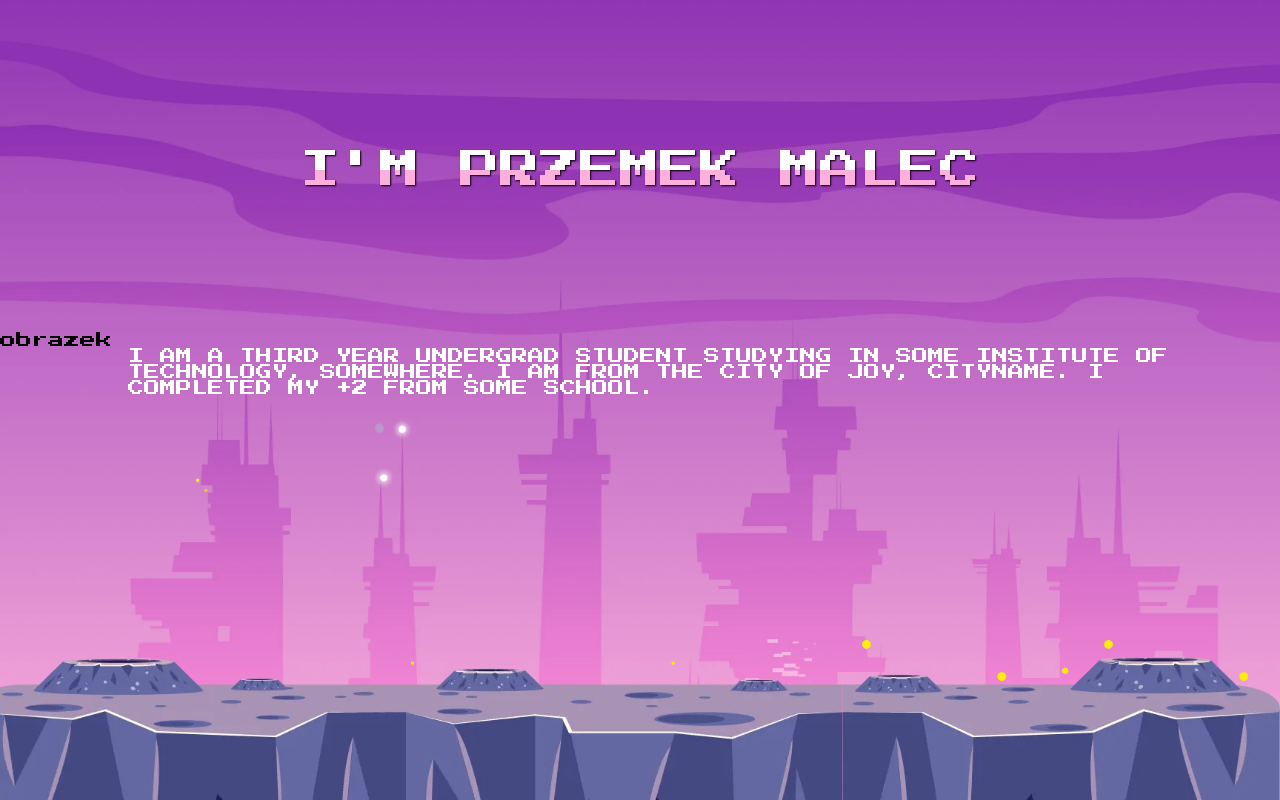
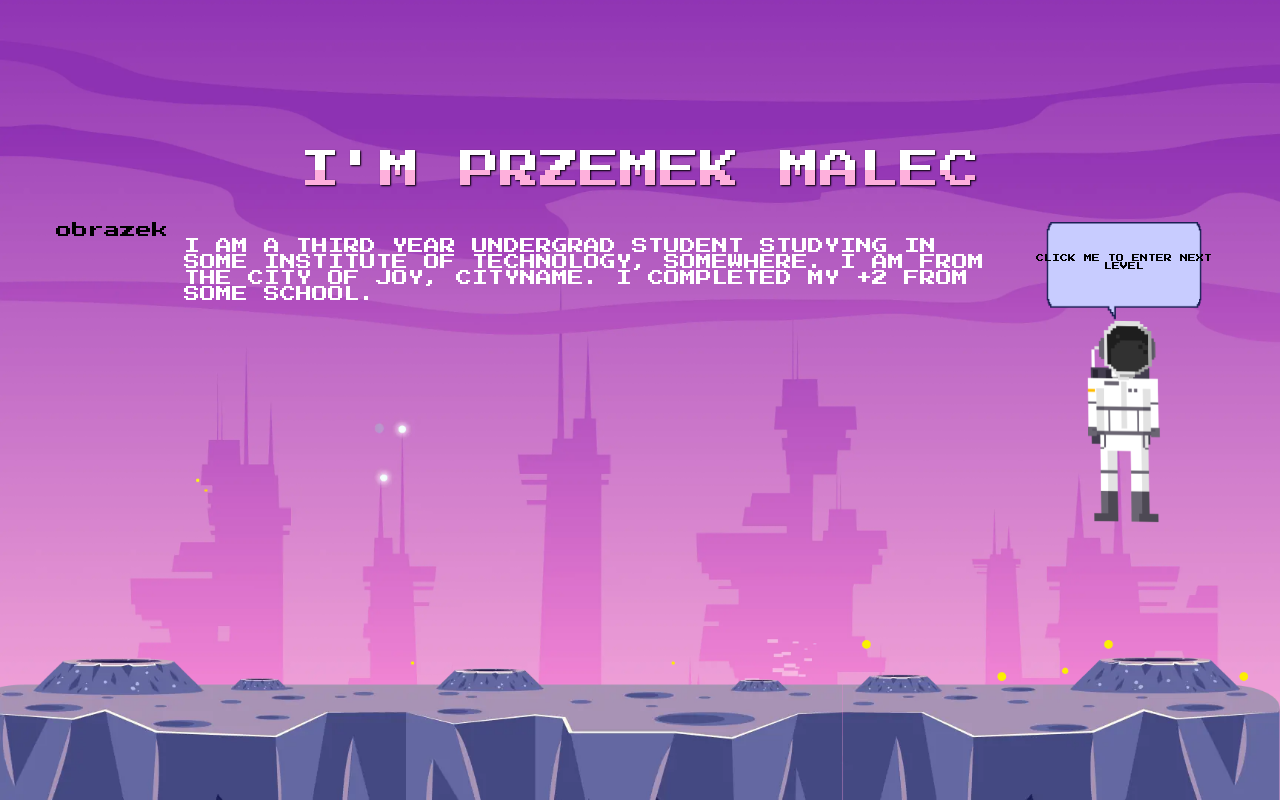
Before and after one commit to Rozycos/retro-game, a Next.js app: page /about-me/hero in a window 1280 px wide. Built offline with nearby package versions, Linux system fonts and the light colour scheme.

Commit message:
try tostyling hero page, not finnished

```diff
--- a/app/about-me/hero/page.jsx
+++ b/app/about-me/hero/page.jsx
@@ -2,6 +2,7 @@ import Character from "@/components/common/Character";
 import styles from "../../../styles/elements/Page.module.scss";
 import Heading from "@/components/common/Heading";
 import TypingText from "@/components/common/TypingText";
+import AstronautImageLink from "@/components/page-specific/AboutMe/AstronautImageLink";
 
 export default function Hero() {
     const HeroSectionText = `I am a third year undergrad student studying in SOME Institute of Technology, SOMEWHERE. I am from the City of Joy, CITYNAME. I completed my +2 from SOME SCHOOL.`
@@ -9,7 +10,7 @@ export default function Hero() {
     return (
         <div className={styles.container}>
             <header></header>
-            <main className="page__main">
+            <main className="container page__main">
                 <section>
                     <Heading text="I'm Przemek Malec"/>
                 </section>
@@ -19,12 +20,16 @@ export default function Hero() {
                         <div className="page__information">
                             <TypingText text={HeroSectionText} typingSpeed={20}/>
                         </div>
+                        <AstronautImageLink/>
                     </div>
                 </section>
-                {/* <Character character="scientist"/>
-                <Character character="astronaut"/> */}
+                {/* <Character character="scientist"/> */}
+
+
             </main>
-            <footer className="footer"></footer>
+            <footer className="footer">
+
+            </footer>
         </div>
     );
 }
--- a/components/common/Character.jsx
+++ b/components/common/Character.jsx
@@ -1,8 +1,8 @@
 import PropTypes from 'prop-types';
 
-export default function Character({character='alien1'}) {
+export default function Character({character='alien1', text=''}) {
     return (
-    <div className={`character character__${character}`}></div>
+    <div className={`character character__${character}`}>{text}</div>
     )
 }
 
--- /dev/null
+++ b/components/page-specific/AboutMe/AstronautImageLink.jsx
@@ -0,0 +1,21 @@
+"use client"
+import { useRouter } from 'next/navigation';
+import Image from 'next/image';
+import Character from '@/components/common/Character';
+
+export default function AstronautImageLink (){
+  const router = useRouter();
+
+  const handleClick = () => {
+    router.push('/');
+  };
+
+  return (
+    <div className="image-link" onClick={handleClick}>
+      <div className="image-link__bubble">
+        click me to enter next level
+      </div>
+      <Character character="astronaut"/>
+    </div>
+  );
+};
--- /dev/null
+++ b/styles/elements/_astronautImageLink.scss
@@ -0,0 +1,22 @@
+.image-link {
+
+    display: flex;
+    flex-direction: column;
+    align-items: center;
+    cursor: pointer;
+    height: 300px;
+    &__bubble{
+        //justify-self: center;
+        //align-self: center;
+        padding: 2rem .5rem 0 ;
+        font-size: .5rem;
+        text-align: center;
+        text-transform: uppercase;
+        background-repeat: no-repeat;
+        background-position: center;
+        background-size: contain;
+        width: 200px;
+        height: 130px;
+        background-image: url(../../public/images/cloud.png);
+    }
+}
--- a/styles/elements/_character.scss
+++ b/styles/elements/_character.scss
@@ -66,6 +66,12 @@
         height: 29px;
         background-image: url(../../public/images/arrow.png);
     }
+
+    &__bubble {
+        width: 201px;
+        height: 129px;
+        background-image: url(../../public/images/cloud.png);
+    }
 }
 
 //usage <Character character='ufo'/> accessible characters: scientist, astronaut, ufo, ufo2, alien1, alien2, alien3
--- a/styles/elements/_hero.scss
+++ b/styles/elements/_hero.scss
@@ -5,6 +5,7 @@
         align-items:center;
         flex-direction: column;
         //height: 420px;
+
     }
     &__text{
         position: relative;
@@ -40,15 +41,25 @@
         display: flex;
         flex-direction: row;
         //height: 420px;
+        @include mobile{
+            flex-direction: column;
+        }
 
     }
 
-    &__section--information{
-        display: flex;
-        flex-direction: column;
-        justify-content:center;
-        align-items:center;
-        height: 300px;
+    &__section{
+        &--information{
+            display: flex;
+            flex-direction: column;
+            justify-content:center;
+            align-items:center;
+            height: 300px;
 
+        }
+        &--image-link{
+            position: absolute;
+            bottom: 5%;
+            right: 10%;
+        }
     }
 }
--- a/styles/globals.scss
+++ b/styles/globals.scss
@@ -19,7 +19,7 @@
 @import "elements/followMe";
 @import "elements/hero";
 @import "elements/footer";
-// @import "elements/trendingSection";
+@import "elements/astronautImageLink";
 // @import "elements/blogSection";
 // @import "elements/footer";
 // @import "elements/notFound";
```
Also changed, not shown: components/common/__PageLayout.jsx (renamed from components/common/PageLayout.jsx), public/images/cloud.png (added).
